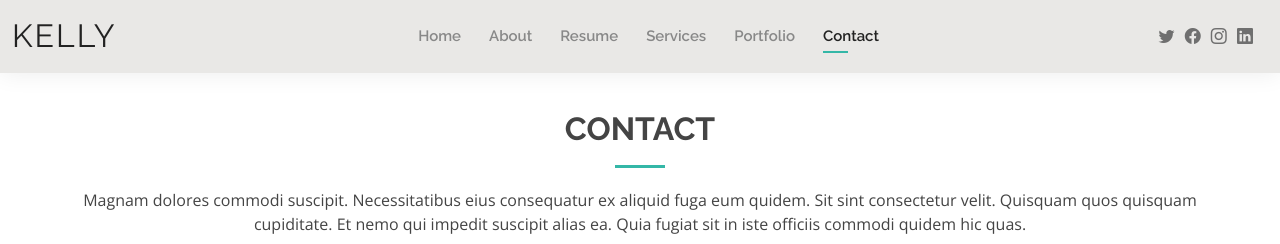
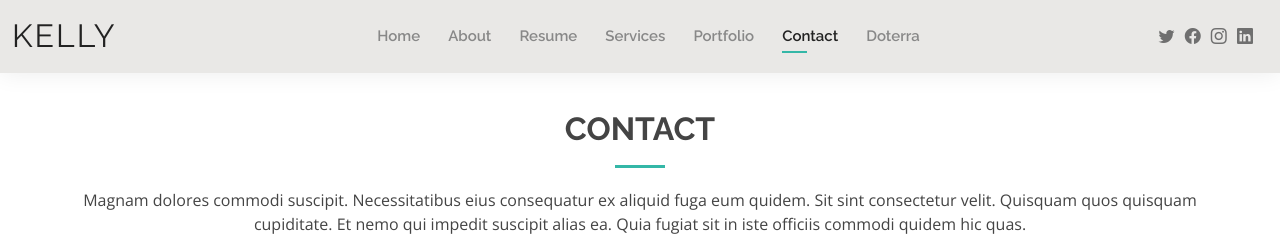
Before and after one commit to tivy09/profile, a plain HTML site: page contact.html in a window 1280 px wide. Shown: the top 244 px of the page. Drawn offline with nearby package versions, Linux system fonts and the light colour scheme.

Commit message:
UPDATE nav link

```diff
--- a/contact.html
+++ b/contact.html
@@ -53,6 +53,7 @@
           <li><a href="services.html">Services</a></li>
           <li><a href="portfolio.html">Portfolio</a></li>
           <li><a class="active" href="contact.html">Contact</a></li>
+          <li><a href="doterra.html">Doterra</a></li>
         </ul>
         <i class="bi bi-list mobile-nav-toggle"></i>
       </nav><!-- .navbar -->
```
Also changed, not shown: doterra.html (+1 -1 lines), services.html (+1 -0 lines).
